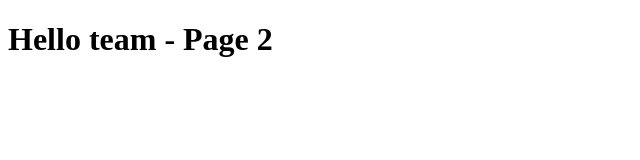
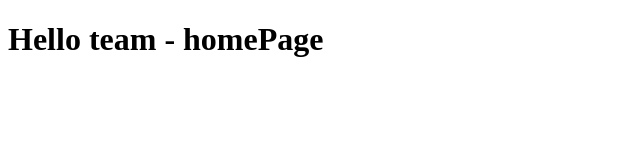
Before and after one commit to support-eastghats/devopstraining, a plain HTML site: page index1.html in a window 1280 px wide. Shown: the whole page, without its empty margins (0-640 px from the left). Drawn offline with Linux system fonts and the light colour scheme.

Commit message:
renamed the h1 tag in index1.html page

```diff
--- a/index1.html
+++ b/index1.html
@@ -6,7 +6,7 @@
     <title>Document</title>
 </head>
 <body>
-    <h1>Hello team - Page 2</h1>
+    <h1>Hello team - homePage</h1>
 
 </body>
 </html>
```
